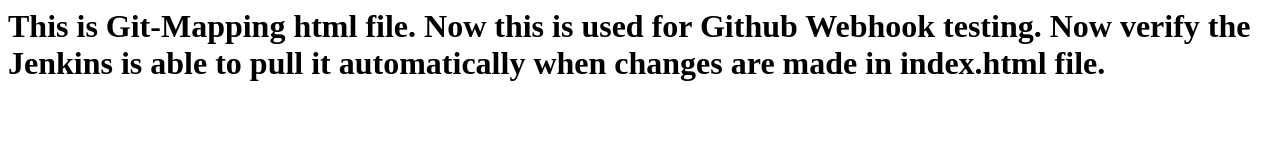
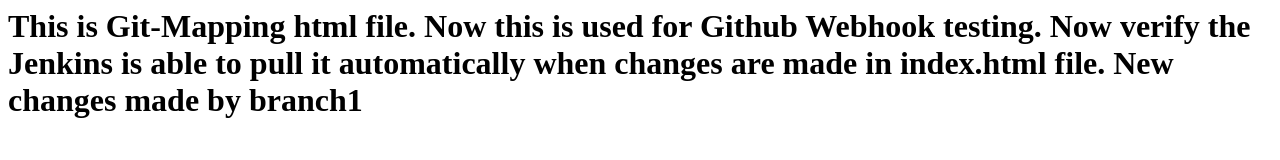
Before and after one commit to Shubham1897/Luffy-Git-Mapping, a plain HTML site: page index.html in a window 1280 px wide. Drawn offline with Linux system fonts and the light colour scheme.

Commit message:
Day1 work by branch 1

```diff
--- a/index.html
+++ b/index.html
@@ -2,4 +2,5 @@
 	This is Git-Mapping html file.
 	Now this is used for Github Webhook testing.
 	Now verify the Jenkins is able to pull it automatically when changes are made in index.html file.
+	New changes made by branch1
 </h1>
```
